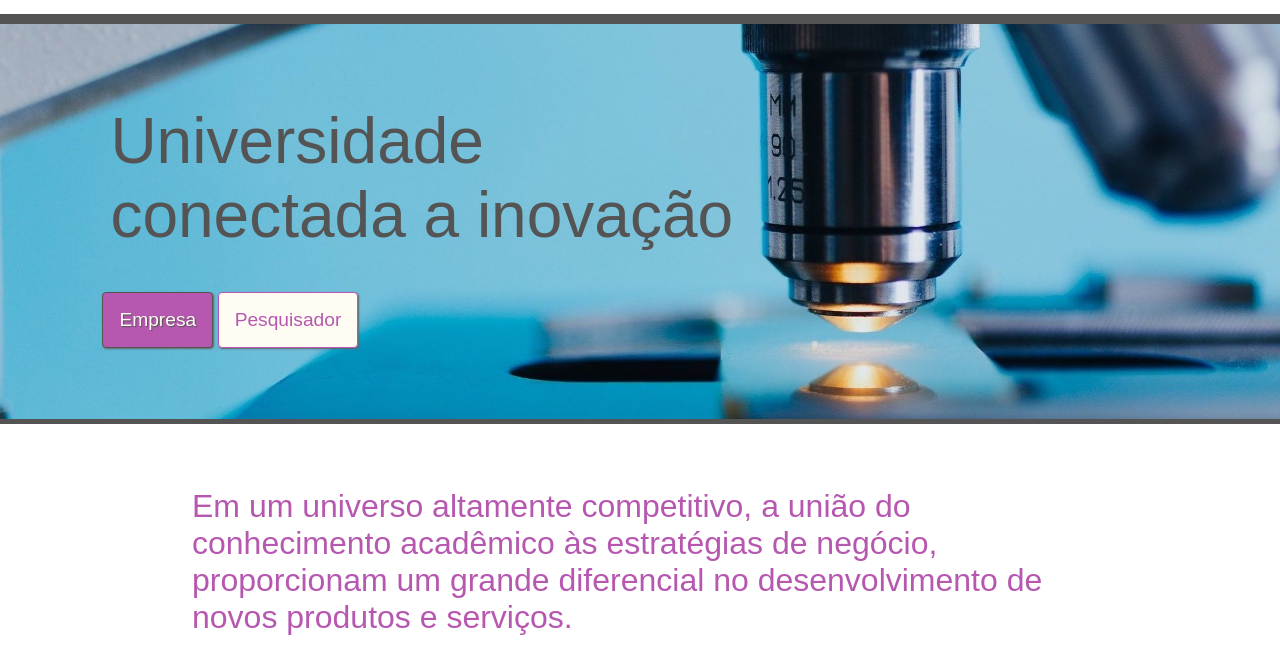
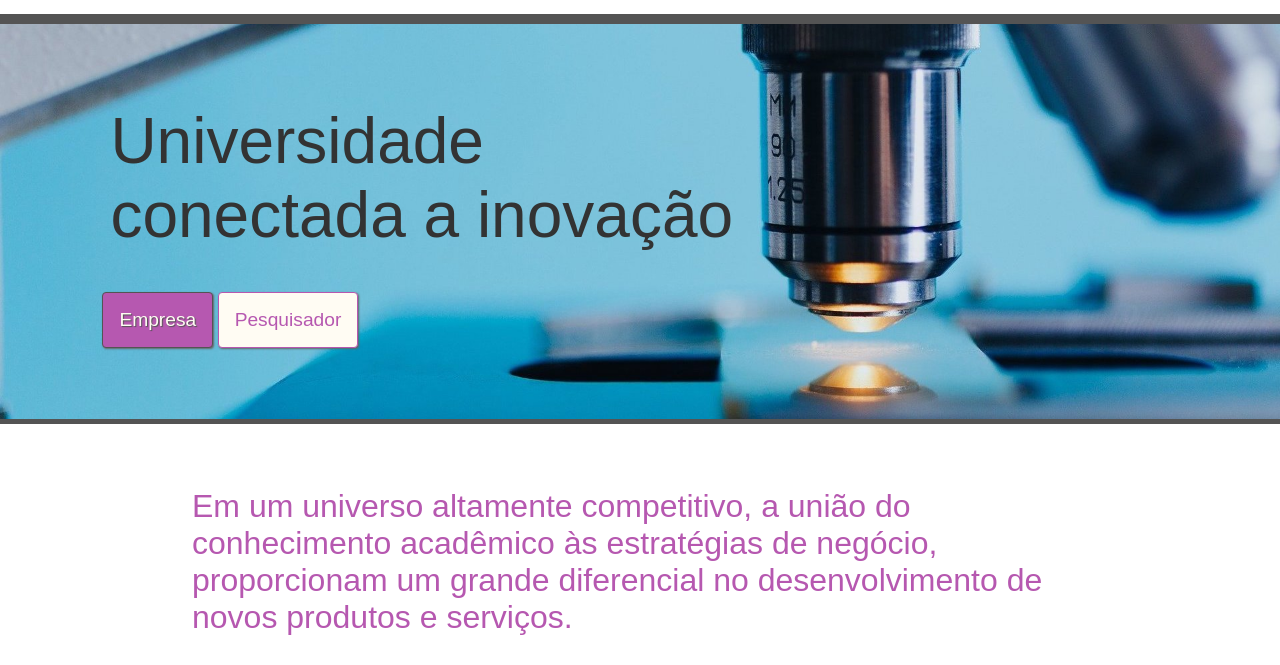
Before and after one commit to uni9/uni9.github.io, a plain HTML site: page index.html in a window 1280 px wide. Shown: the part 135-800 px from the top of the page. Drawn offline with Linux system fonts and the light colour scheme.

Commit message:
Adjust headline color

```diff
--- a/style.css
+++ b/style.css
@@ -38,7 +38,7 @@ header img {
 #cover .headline {
     font-size: 4rem;
     vertical-align: middle;
-    color: var(--tertiary-color);
+    color: #333;
     padding: .5rem;
     margin-bottom: 2rem;
     max-width: 50vw;
```
